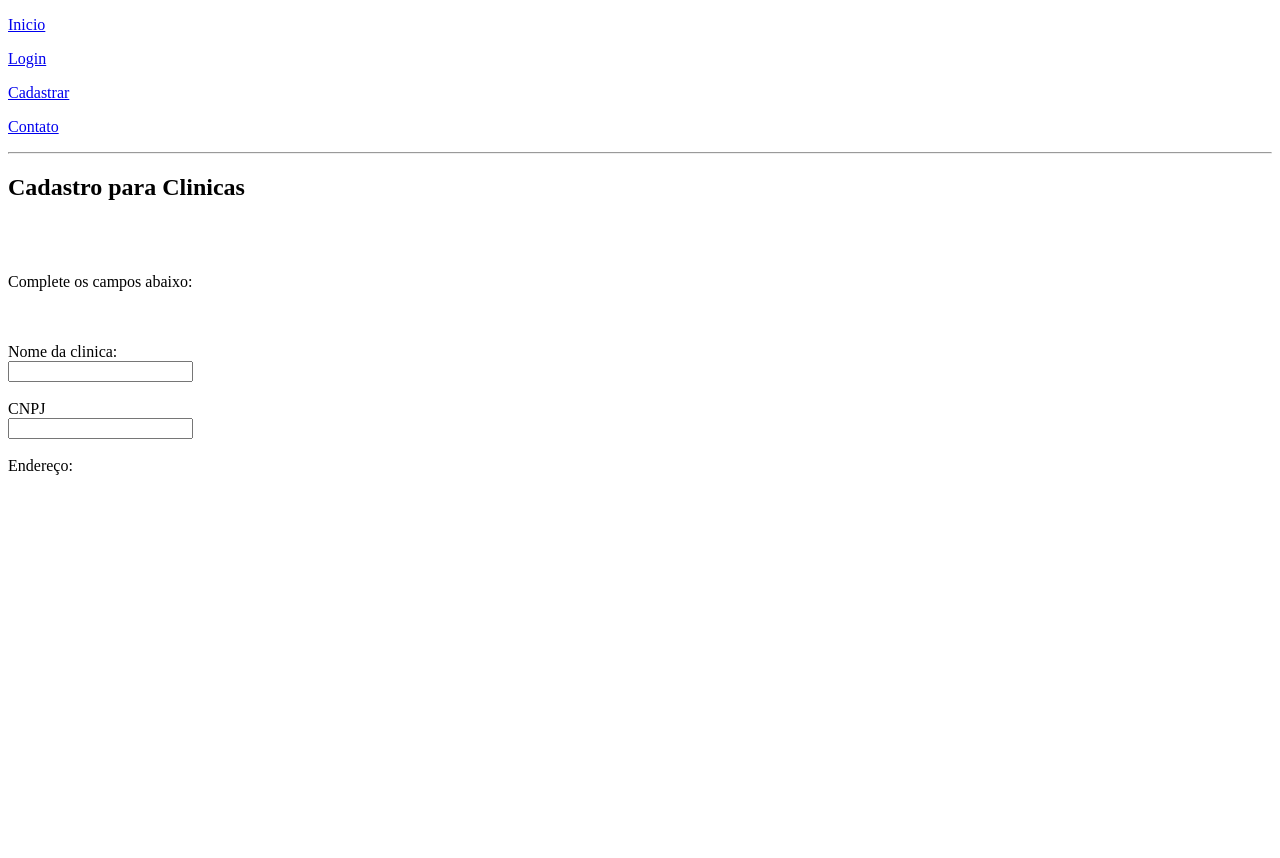
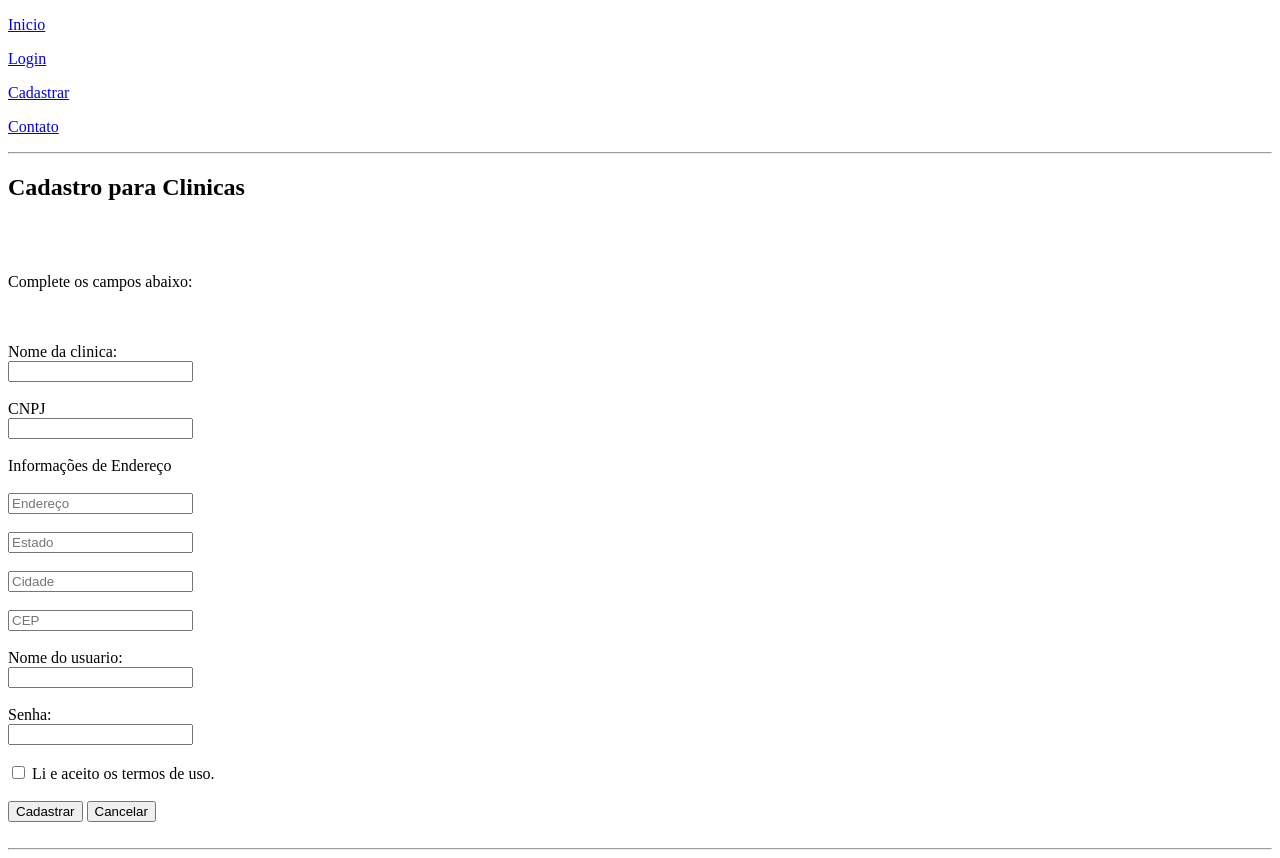
Before and after one commit to geovannatoliveira/portalsaude, a plain HTML site: page cadastroclinica.html in a window 1280 px wide. Before the commit the page ends 800 px from the top, so only its background shows below. Drawn offline with Linux system fonts and the light colour scheme.

Commit message:
substituição formularios

```diff
--- a/cadastroclinica.html
+++ b/cadastroclinica.html
@@ -6,10 +6,10 @@
     <title>Cadastro para Clinicas</title>
 </head>
 <body>
-    <p> <a href="./index.html"> Inicio </a> </p>
+    <p> <a href="./inicio.html"> Inicio </a> </p>
    <p> <a href="./login.html"> Login </a> </p>
    <p> <a href="./cadastrar.html"> Cadastrar </a> </p>
-   <p> <a href="./contato.html"> Contato </a> </p>
+   <p> <a href="#"> Contato </a> </p>
 
    <!-- validar depois -->
     <hr/>
@@ -34,9 +34,49 @@
 
             <br/><br/>
 
-            Endereço:
+            Informações de Endereço
 
             <br/><br/>
 
+            <input placeholder="Endereço"/>
+            <br/><br/>
+
+            <input placeholder="Estado"/>
+            <br/><br/>
+
+            <input placeholder="Cidade"/>
+            <br/><br/>
+
+            <input placeholder="CEP"/>
+            <br/><br/>
+
+            Nome do usuario:
+            <br/>
+            <input/>
+
+            <br/><br/>
+
+            Senha:
+            <br/>
+            <input/>
+
+            <br/><br/>
+
+            <label>
+                <input type="checkbox" required/> Li e aceito os termos de uso.
+            </label>
+
+            <br/><br/>
+
+            <button> Cadastrar </button> <button> Cancelar </button>
+
+            <br/><br/>
+
+            <hr/>
+
+
+
+
+
         </label>
     </form>
```
Also changed, not shown: cadastarusuario.html (+2 -2 lines), cadastrar.html (+2 -2 lines), cadastroprofissional.html (+2 -2 lines), contato.html (+4 -3 lines).
